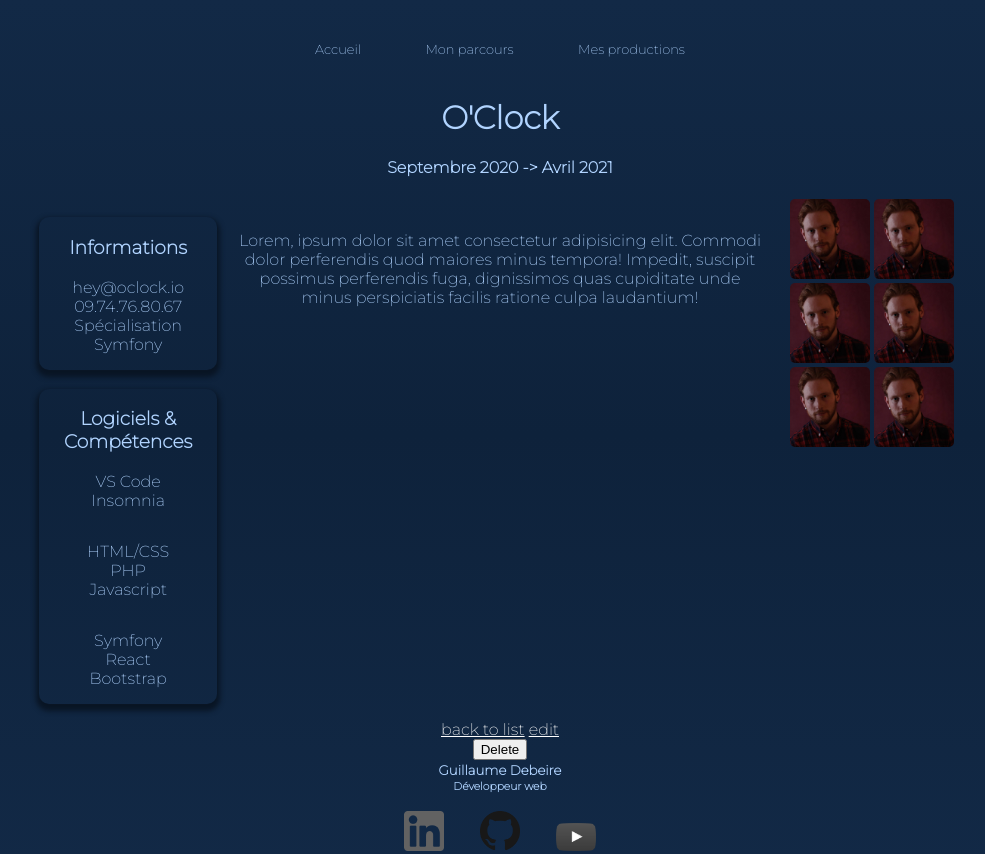
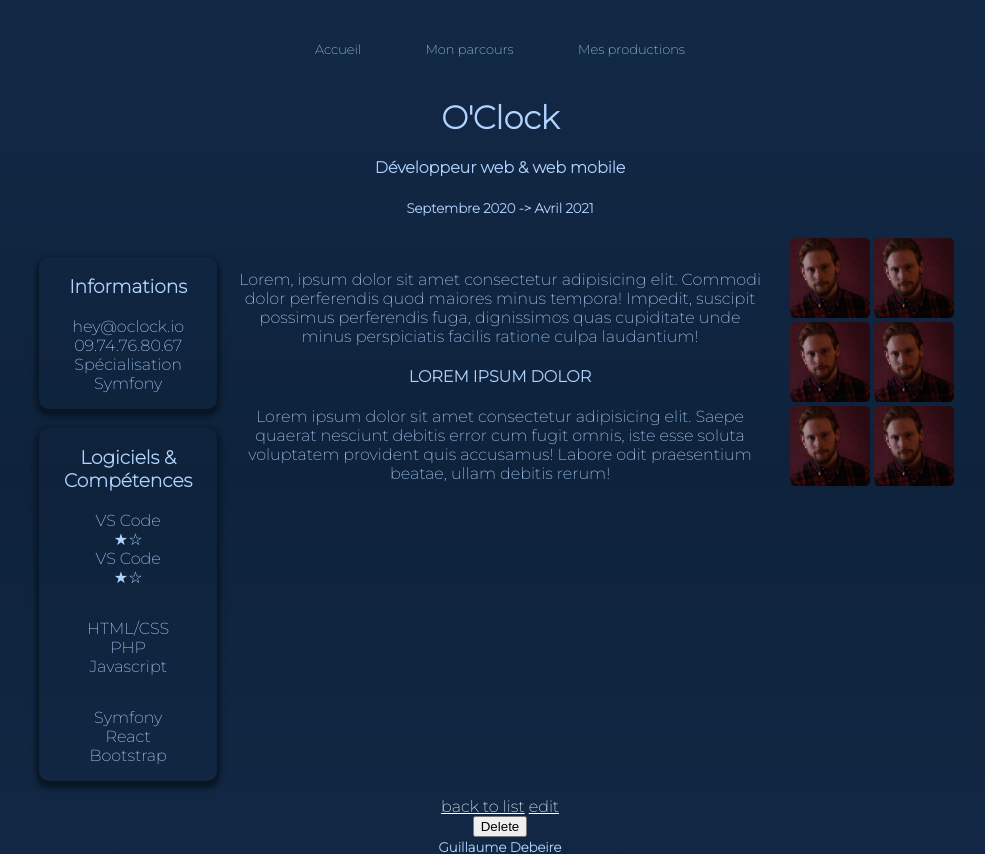
Before and after one commit to Guillaume-Debeire/MonSite, a Symfony app: template MonSite/templates/parcours/show.html.twig in a window 1280 px wide. Shown: the top 854 px of the page, without its empty margins (140-1125 px from the left). Run offline with Twig, Linux system fonts and the light colour scheme; the template is opened without the code that fills it, so the values that code supplies are empty; some libraries are stand-ins or nearby versions.

Commit message:
intégration en cours

```diff
--- a/MonSite/src/Controller/ParcoursController.php
+++ b/MonSite/src/Controller/ParcoursController.php
@@ -37,8 +37,6 @@ class ParcoursController extends AbstractController
 
         if ($form->isSubmitted() && $form->isValid()) {
             $entityManager = $this->getDoctrine()->getManager();
-            $parcoursSoftware = $form->get('software_new')->getData();
-            $parcour->addSoftware($parcoursSoftware);
             $entityManager->persist($parcour);
             $entityManager->flush();
 
--- a/MonSite/templates/parcours/show.html.twig
+++ b/MonSite/templates/parcours/show.html.twig
@@ -6,7 +6,8 @@
     <div class="show_page">
         <header class="show_header">
             <h1>O'Clock</h1>
-            <h4>Septembre 2020 -> Avril 2021</h4>
+            <h4> Développeur web & web mobile</h4>
+            <h5>Septembre 2020 -> Avril 2021</h5>
         </header>
         <div class="show_body">
             <div class="show_left">
@@ -24,8 +25,14 @@
                 <div class="show_box">
                     <h3 class="show_box_title">Logiciels & Compétences</h3>
                     <ul class="show_list">
-                        <li>VS Code</li>
-                        <li>Insomnia</li>
+                        <li>
+                            <div>VS Code</div>
+                            <div>&#9733;&#9734;</div>
+                        </li>
+                        <li>
+                            <div>VS Code</div>
+                            <div>&#9733;&#9734;</div>
+                        </li>
                     </ul>
                     <ul class="show_list">
                         <li>HTML/CSS</li>
@@ -41,6 +48,8 @@
             </div>
             <div class="show_center">
                 <p>Lorem, ipsum dolor sit amet consectetur adipisicing elit. Commodi dolor perferendis quod maiores minus tempora! Impedit, suscipit possimus perferendis fuga, dignissimos quas cupiditate unde minus perspiciatis facilis ratione culpa laudantium!</p>
+                <h4>LOREM IPSUM DOLOR</h4>
+                <p>Lorem ipsum dolor sit amet consectetur adipisicing elit. Saepe quaerat nesciunt debitis error cum fugit omnis, iste esse soluta voluptatem provident quis accusamus! Labore odit praesentium beatae, ullam debitis rerum!</p>
             </div>
             <div class="show_right">
                 <img class="show_img" src="{{ asset("assets/images/photos/guillaume.jpg") }}" alt="">
```
Also changed, not shown: 1 other file.
